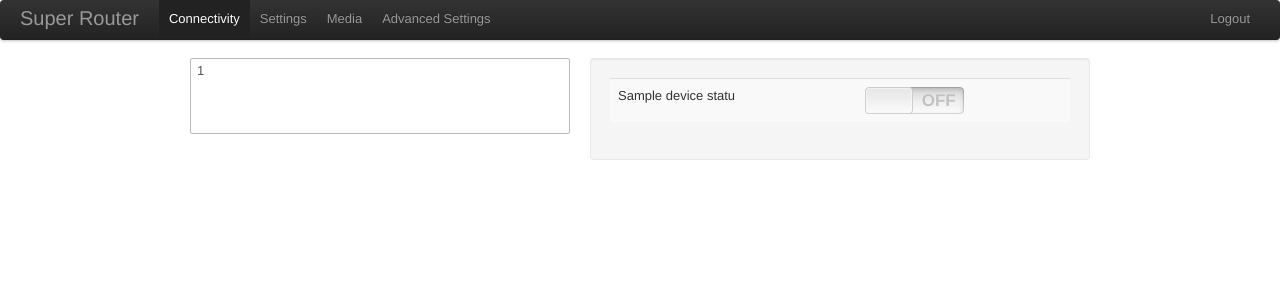
After one commit to adewinter/superrouter, a Django app: template srweb/frontend/templates/frontend/connectivity.html in a window 1280 px wide. The commit adds this page. Shown: the top 300 px of the page. Run offline with Django 3.2, Linux system fonts and the light colour scheme; the template is opened without the code that fills it: most values are stand-ins (such as "Sample title", 1, 10 or a date in 2020).

Commit message:
You can now see a list of SSIDs and status of connectivity hardware

```diff
--- a/srweb/frontend/templates/frontend/base.html
+++ b/srweb/frontend/templates/frontend/base.html
@@ -1,7 +1,6 @@
 {% load staticfiles %}
 
-<!DOCTYPE HTML PUBLIC "-//W3C//DTD HTML 4.01 Transitional//EN"
-        "http://www.w3.org/TR/html4/loose.dtd">
+<!DOCTYPE HTML>
 <html>
 <head>
 {% block head %}
@@ -34,10 +33,11 @@
 
             <ul class="nav">
                 <li class="active">
-                    <a href="#">Home</a>
+                    <a href="#">Connectivity</a>
                 </li>
                 <li><a href="#">Settings</a></li>
-                <li><a href="#">Status</a></li>
+                <li><a href="#">Media</a></li>
+                <li><a href="#">Advanced Settings</a></li>
             </ul>
             <ul class="nav pull-right">
                 <li class="pull-right"><a href="#">Logout</a></li>
@@ -47,7 +47,7 @@
 </div>
 {% endblock %}
 
-<div id="content" class="well">
+<div id="content">
 {% block content %}
 Some content
 {% endblock %}
--- /dev/null
+++ b/srweb/frontend/templates/frontend/connectivity.html
@@ -0,0 +1,44 @@
+{% extends "frontend/base.html" %}
+{% load static %}
+
+{% block title %}Connectivity{% endblock %}
+
+{% block css %}
+{{ block.super }}
+    <link href="{% static "css/srweb.css" %}" rel="stylesheet">
+    <link href="{% static "css/iphonestyle.css" %}" rel="stylesheet">
+{% endblock %}
+
+{% block js %}
+{{ block.super }}
+    <script type="text/javascript">
+        $(document).ready(function () {
+            console.log('Foo');
+            $(':checkbox').iphoneStyle();
+        });
+    </script>
+{% endblock %}
+
+{% block content %}
+<div class="container row">
+        <div id="wifi_list" class="span5">
+            <select multiple id="wifi_list_box">
+                {% for ssid in wifi_list %}
+                    <option value="{{ ssid }}">{{ ssid }}</option>
+                {% endfor %}
+            </select>
+        </div>
+        <div id="device_status" class="span6 well">
+        <table class="table table-striped">
+            {% for stat,v in device_status.items %}
+             <tr>
+                <th><label for="{{ stat }}">{{ v.label }}</label></th>
+                <td><input type="checkbox" id="{{ stat }}"
+                           {% if v.connected %}checked="checked"{% endif %}
+                           {% if not v.enabled %}disabled="disabled" {% endif %} /></td>
+
+            {% endfor %}
+        </table>
+        </div>
+</div>
+{% endblock %}
--- a/srweb/frontend/urls.py
+++ b/srweb/frontend/urls.py
@@ -3,7 +3,5 @@ from django.conf.urls import patterns, include, url
 
 urlpatterns = patterns('',
     # Examples:
-    url(r"^$", 'srweb.frontend.views.home', name='home'),
-    url(r'^frontend/', include('srweb.frontend.urls')),
-
+    url(r"^data$", 'srweb.frontend.views.data', name='connectivity'),
 )
--- /dev/null
+++ b/srweb/static/css/iphonestyle.css
@@ -0,0 +1,145 @@
+.iPhoneCheckContainer {
+  position: relative;
+  height: 27px;
+  cursor: pointer;
+  overflow: hidden; }
+  .iPhoneCheckContainer input {
+    position: absolute;
+    top: 5px;
+    left: 30px;
+    filter: progid:DXImageTransform.Microsoft.Alpha(Opacity=0);
+    opacity: 0; }
+  .iPhoneCheckContainer label {
+    white-space: nowrap;
+    font-size: 17px;
+    line-height: 17px;
+    font-weight: bold;
+    font-family: "Helvetica Neue", Arial, Helvetica, sans-serif;
+    cursor: pointer;
+    display: block;
+    height: 27px;
+    position: absolute;
+    width: auto;
+    top: 0;
+    padding-top: 5px;
+    overflow: hidden; }
+  .iPhoneCheckContainer, .iPhoneCheckContainer label {
+    user-select: none;
+    -moz-user-select: none;
+    -khtml-user-select: none; }
+
+.iPhoneCheckDisabled {
+  filter: progid:DXImageTransform.Microsoft.Alpha(Opacity=50);
+  opacity: 0.5; }
+
+label.iPhoneCheckLabelOn {
+  color: white;
+  background: url('images/iphone-style-checkboxes/on.png?1284697268') no-repeat;
+  text-shadow: 0px 0px 2px rgba(0, 0, 0, 0.6);
+  left: 0;
+  padding-top: 5px; }
+  label.iPhoneCheckLabelOn span {
+    padding-left: 8px; }
+label.iPhoneCheckLabelOff {
+  color: #8b8b8b;
+  background: url('images/iphone-style-checkboxes/off.png?1284697268') no-repeat right 0;
+  text-shadow: 0px 0px 2px rgba(255, 255, 255, 0.6);
+  text-align: right;
+  right: 0; }
+  label.iPhoneCheckLabelOff span {
+    padding-right: 8px; }
+
+.iPhoneCheckHandle {
+  display: block;
+  height: 27px;
+  cursor: pointer;
+  position: absolute;
+  top: 0;
+  left: 0;
+  width: 0;
+  background: url('images/iphone-style-checkboxes/slider_left.png?1284697268') no-repeat;
+  padding-left: 3px; }
+
+.iPhoneCheckHandleRight {
+  height: 100%;
+  width: 100%;
+  padding-right: 3px;
+  background: url('images/iphone-style-checkboxes/slider_right.png?1284697268') no-repeat right 0; }
+
+.iPhoneCheckHandleCenter {
+  height: 100%;
+  width: 100%;
+  background: url('images/iphone-style-checkboxes/slider_center.png?1284697268'); }
+
+.iOSCheckContainer {
+  position: relative;
+  height: 27px;
+  cursor: pointer;
+  overflow: hidden; }
+  .iOSCheckContainer input {
+    position: absolute;
+    top: 5px;
+    left: 30px;
+    filter: progid:DXImageTransform.Microsoft.Alpha(Opacity=0);
+    opacity: 0; }
+  .iOSCheckContainer label {
+    white-space: nowrap;
+    font-size: 17px;
+    line-height: 17px;
+    font-weight: bold;
+    font-family: "Helvetica Neue", Arial, Helvetica, sans-serif;
+    cursor: pointer;
+    display: block;
+    height: 27px;
+    position: absolute;
+    width: auto;
+    top: 0;
+    padding-top: 5px;
+    overflow: hidden; }
+  .iOSCheckContainer, .iOSCheckContainer label {
+    user-select: none;
+    -moz-user-select: none;
+    -khtml-user-select: none; }
+
+.iOSCheckDisabled {
+  filter: progid:DXImageTransform.Microsoft.Alpha(Opacity=50);
+  opacity: 0.5; }
+
+label.iOSCheckLabelOn {
+  color: white;
+  background: url('images/ios-style-checkboxes/on.png?1284697268') no-repeat;
+  text-shadow: 0px 0px 2px rgba(0, 0, 0, 0.6);
+  left: 0;
+  padding-top: 5px; }
+  label.iOSCheckLabelOn span {
+    padding-left: 8px; }
+label.iOSCheckLabelOff {
+  color: #8b8b8b;
+  background: url('images/ios-style-checkboxes/off.png?1284697268') no-repeat right 0;
+  text-shadow: 0px 0px 2px rgba(255, 255, 255, 0.6);
+  text-align: right;
+  right: 0; }
+  label.iOSCheckLabelOff span {
+    padding-right: 8px; }
+
+.iOSCheckHandle {
+  display: block;
+  height: 27px;
+  cursor: pointer;
+  position: absolute;
+  top: 0;
+  left: 0;
+  width: 0;
+  background: url('images/ios-style-checkboxes/slider_left.png?1284697268') no-repeat;
+  padding-left: 3px; }
+
+.iOSCheckHandleRight {
+  height: 100%;
+  width: 100%;
+  padding-right: 3px;
+  background: url('images/ios-style-checkboxes/slider_right.png?1284697268') no-repeat right 0; }
+
+.iOSCheckHandleCenter {
+  height: 100%;
+  width: 100%;
+  background: url('images/ios-style-checkboxes/slider_center.png?1284697268'); }
--- /dev/null
+++ b/srweb/static/css/srweb.css
@@ -0,0 +1,3 @@
+#wifi_list_box {
+    width: 100%;
+}
--- a/srweb/urls.py
+++ b/srweb/urls.py
@@ -6,9 +6,12 @@ admin.autodiscover()
 
 urlpatterns = patterns('',
     # Examples:
-    url(r'^$', 'srweb.frontend.views.home', name='home'),
-    url(r'^frontend/', include('srweb.frontend.urls')),
-
+    url(r'^$', 'srweb.frontend.views.connectivity', name='home'),
+#    url(r'^$', include('srweb.frontend.urls')),
+    url(r"^connectivity/$", 'srweb.frontend.views.connectivity', name='connectivity'),
+    url(r"^settings/$", 'srweb.frontend.views.settings', name='settings'),
+    url(r"^media/$", 'srweb.frontend.views.media', name='media'),
+    url(r"^advanced/$", 'srweb.frontend.views.advanced', name='advanced'),
     # Uncomment the admin/doc line below to enable admin documentation:
     url(r'^admin/doc/', include('django.contrib.admindocs.urls')),
 
```
Also changed, not shown: srweb/frontend/views.py (+81 -2 lines), srweb/static/css/images/ios-style-checkboxes/off.png (added), srweb/static/css/images/ios-style-checkboxes/on.png (added), srweb/static/css/images/ios-style-checkboxes/slider.png (added), srweb/static/css/images/ios-style-checkboxes/slider_center.png (added), srweb/static/css/images/ios-style-checkboxes/slider_left.png (added), srweb/static/css/images/ios-style-checkboxes/slider_right.png (added), srweb/static/css/images/iphone-style-checkboxes/off.png (added), srweb/static/css/images/iphone-style-checkboxes/on.png (added), srweb/static/css/images/iphone-style-checkboxes/slider.png (added), srweb/static/css/images/iphone-style-checkboxes/slider_center.png (added), srweb/static/css/images/iphone-style-checkboxes/slider_left.png (added), srweb/static/css/images/iphone-style-checkboxes/slider_right.png (added).
